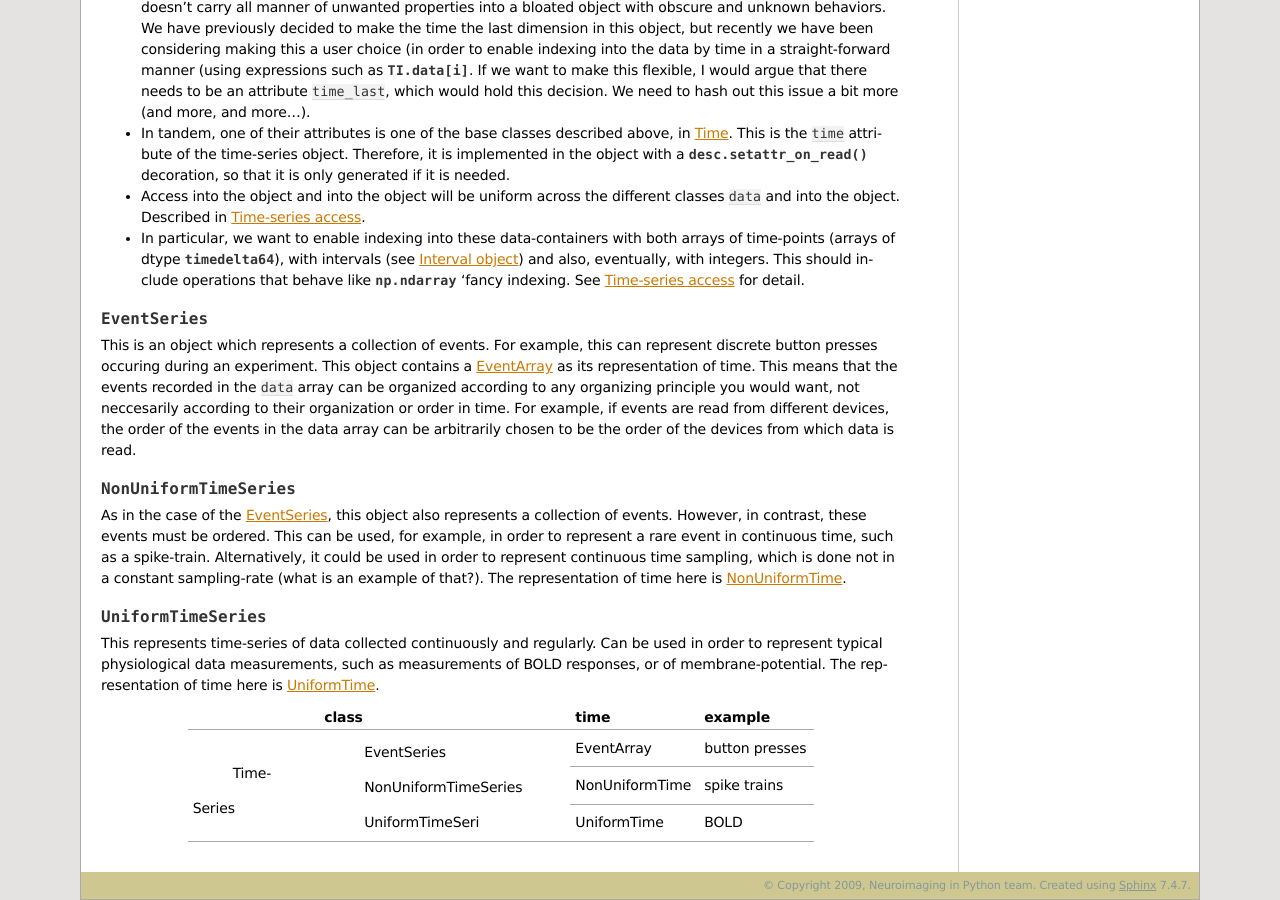
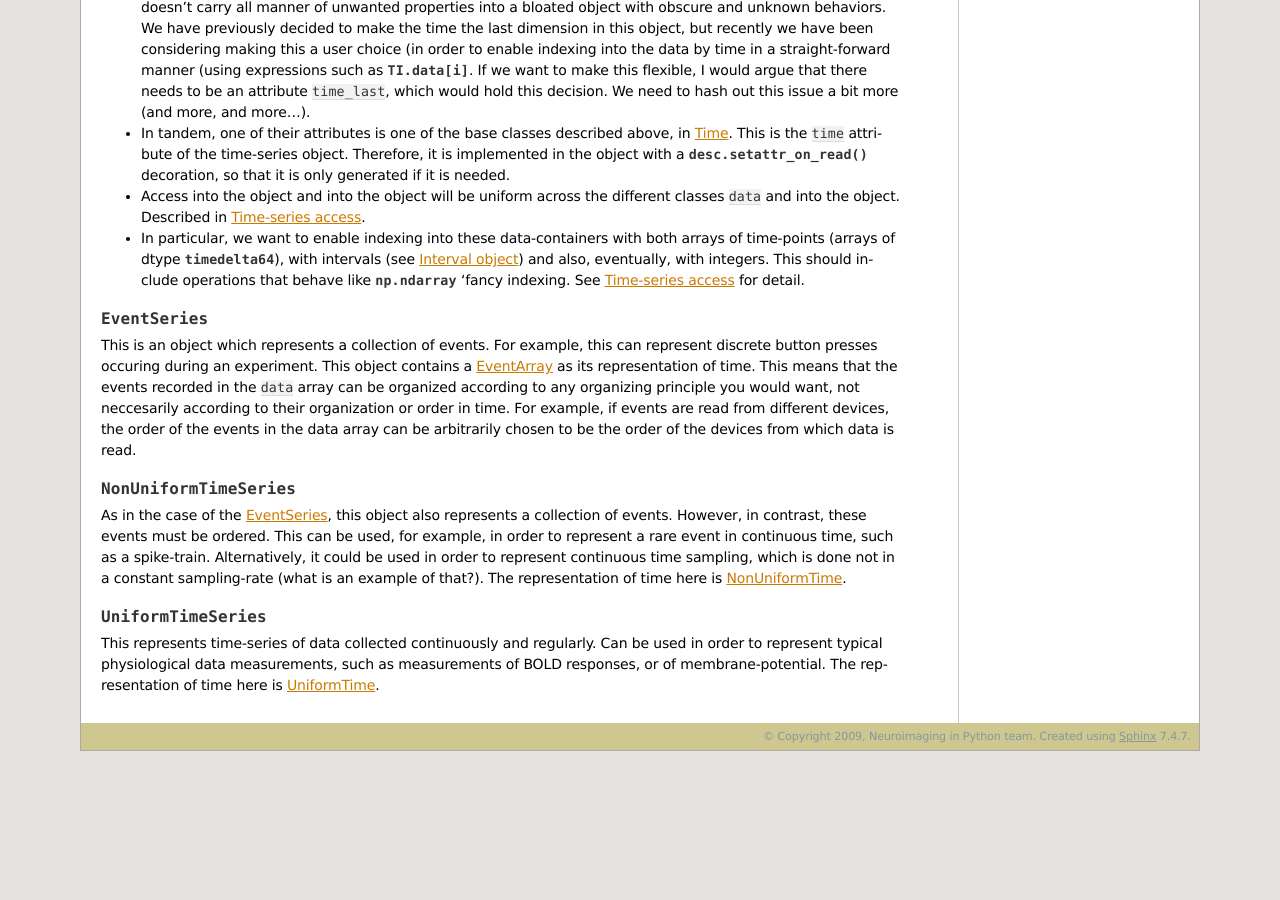
Before and after one commit to nipy/nitime, a Sphinx documentation site: the page built from doc/discussion/base_classes.rst, in a window 1280 px wide and 900 px high, scrolled down 1712 px. Built offline with Sphinx 7.4.7, drawn with Linux system fonts in a browser that asks for light colours; formulas are drawn with MathJax 3; cross-references to code outside the pages are shown as plain code; after the commit the page ends 2463 px from its top, so only the background shows below that; some of the changed text lies outside the part shown.

Commit message:
Fixes to markup and latex

```diff
--- a/doc/discussion/base_classes.rst
+++ b/doc/discussion/base_classes.rst
@@ -101,15 +101,15 @@
 
 .. _time_table:
 
-+-------+----------------+----+---------+--------------------+------------------+
-|       | class          | 1d | ordered | unique time points | uniform sampling |
-+=======+================+====+=========+====================+==================+
-|       | EventArray     | y  |    n    |         n          |         n	|
-|       |----------------+----+---------+--------------------+------------------+
-| Time  | NonUniformTime | n  |    y    |         ? d          |         n        |
-|  	|----------------+----+---------+--------------------+------------------+
-|       | UniformTime    | n  |    y    |         y          |         y        |
-+-------+----------------+----+---------+--------------------+------------------+
+.. +-------+----------------+----+---------+--------------------+------------------+
+.. |       | class          | 1d | ordered | unique time points | uniform sampling |
+.. +=======+================+====+=========+====================+==================+
+.. |       | EventArray     | y  |    n    |         n          |         n	|
+.. |       |----------------+----+---------+--------------------+------------------+
+.. | Time  | NonUniformTime | n  |    y    |         ?          |         n        |
+.. |  	|----------------+----+---------+--------------------+------------------+
+.. |       | UniformTime    | n  |    y    |         y          |         y        |
+.. +-------+----------------+----+---------+--------------------+------------------+
 
 
 .. _time_series_classes:
@@ -187,13 +187,12 @@
 
 
 .. _time_series_table:
-
-+--------+---------------------+---------------+-----------------+
-|        | class               |    time       | example         |
-+========+=====================+===============+=================+
-|        | EventSeries         | EventArray    | button presses  |
-|        |---------------------+---------------+-----------------+
-|  Time- | NonUniformTimeSeries| NonUniformTime| spike trains    |
-| Series |---------------------+---------------+-----------------+
-|        | UniformTimeSeri     | UniformTime   | BOLD            |
-+--------+---------------------+---------------+-----------------+
+.. +--------+----------------------+----------------+-----------------+
+.. |        | class                |    time        | example         |
+.. +========+======================+================+=================+
+.. |        | EventSeries          | EventArray     | button presses  |
+.. |        |----------------------+----------------+-----------------+
+.. |  Time  | NonUniformTimeSeries | NonUniformTime | spike trains    |
+.. | Series |----------------------+----------------+-----------------+
+.. |        | UniformTimeSeri      | UniformTime    | BOLD            |
+.. +--------+----------------------+----------------+-----------------+
```
Also changed, not shown: doc/discussion/time_series_access.rst (+15 -11 lines).
